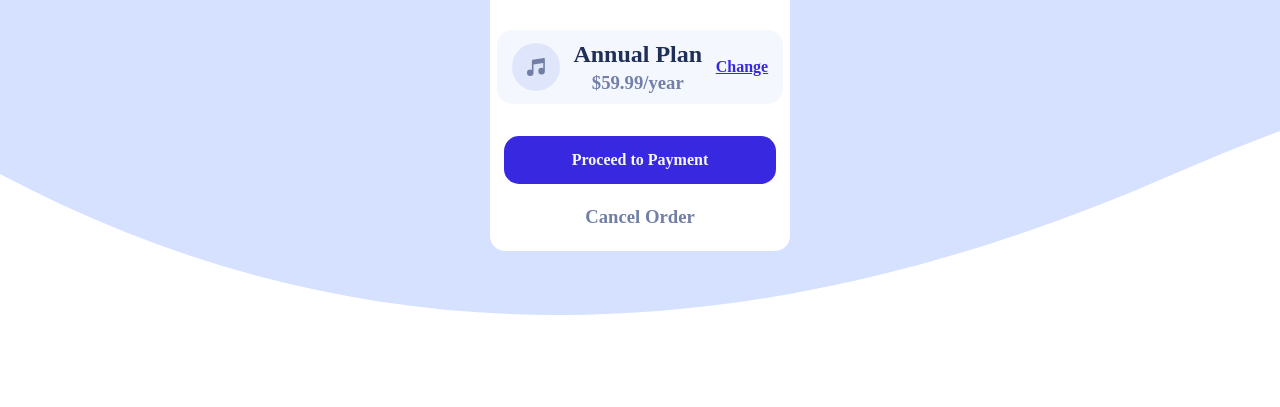
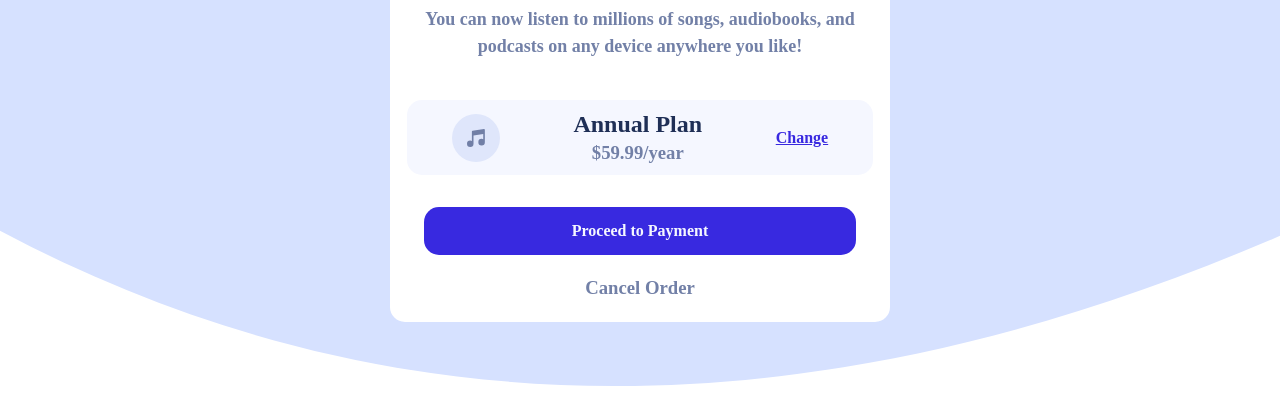
Before and after one commit to Andrei1810/-Order-summary-card.github.io, a plain HTML site: page index.html in a window 1280 px wide. Shown: the part 393-800 px from the top of the page. Drawn offline with Linux system fonts and the light colour scheme; a web font is replaced by a local one.

Commit message:
Update Style.css

```diff
--- a/Style.css
+++ b/Style.css
@@ -125,5 +125,8 @@ a:hover,.payment:hover,.cancel:hover{
   body{
 	background-image: url("pattern-background-desktop.svg");
   }
+	  .container,.img1{
+  		width:500px;
+  }
 
 }
```
